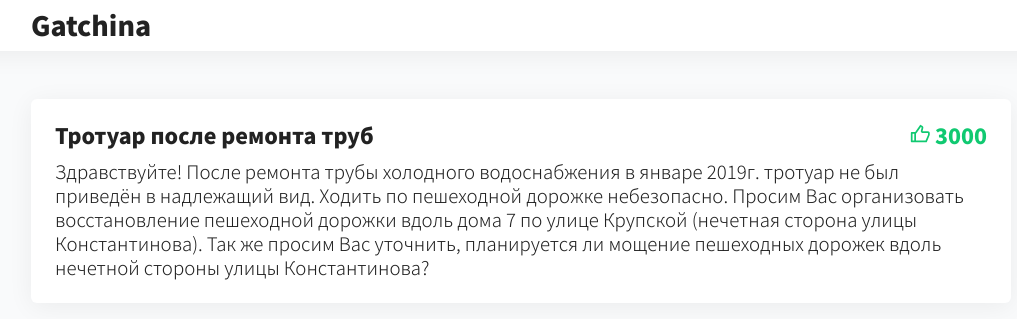
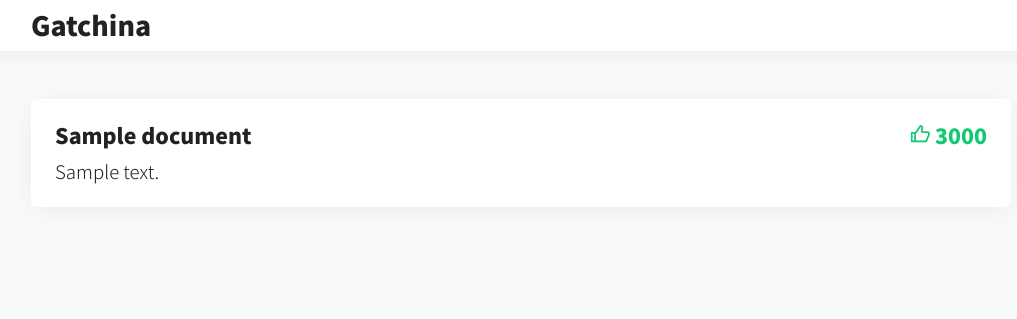
Before and after one commit to saydamir/HackGatchina2019back, a Flask app: template templates/issues.html in a window 1280 px wide. Shown: the top 319 px of the page, without its empty margins (119-1136 px from the left). Run offline with Flask 2, Linux system fonts and the light colour scheme; the template is opened without the code that fills it: most values are stand-ins (such as "Sample title", 1, 10 or a date in 2020).

Commit message:
display data: issue table

```diff
--- a/app.py
+++ b/app.py
@@ -97,8 +97,9 @@ def main_page_template():
     documents = []
     for document in collection.find():
         documents.append(document)
+        documents.sort(key=lambda i: len(i['users_like']))
     print(documents)
-    return render_template("index.html",
+    return render_template("issues.html",
         title = 'Home',
         documents = documents)
 
--- a/templates/index.html
+++ b/templates/index.html
@@ -9,7 +9,7 @@
   {% for document in documents %}
   <p>{{document.author}} says: <b>{{document.text}}</b>
     {% for image in document.images %}
-    <p>image: {{image}}</p>
+    <p><img src="/images/{{image}}"></p>
     {% endfor %}
   </p>
   {% endfor %}
--- a/templates/issues.html
+++ b/templates/issues.html
@@ -8,7 +8,7 @@
   <div class="container">
     <div class="row">
       <div class="col-xs-12">
-        <div class="head__logo">Gatchina</div>
+        <div class="head__logo">Gatchina<div>
       </div>
     </div>
   </div>
@@ -17,6 +17,7 @@
   <div class="container">
     <div class="row">
       <div class="col-xs-12">
+        {% for document in documents %}
         <!-- начало карточки -->
         <section class="card">
           <header class="card__header">
@@ -24,7 +25,7 @@
               <div class="col-xs-9">
                 <h6>
                   <!-- сюда заголовок -->
-                  Тротуар после ремонта труб
+                   {{document.title}}
                 </h6>
               </div>
               <div class="col-xs-3 card__counter">
@@ -37,16 +38,10 @@
           </header>
           <div class="card__body">
             <!-- сюда описание (теги -->
-              Здравствуйте! После ремонта трубы холодного водоснабжения в январе 2019г. тротуар не
-              был приведён в надлежащий вид. Ходить по пешеходной дорожке небезопасно.
-
-              Просим Вас организовать восстановление пешеходной дорожки вдоль дома 7
-              по улице Крупской (нечетная сторона улицы Константинова).
-
-              Так же просим Вас уточнить, планируется ли мощение пешеходных дорожек вдоль
-              нечетной стороны улицы Константинова?
+            {{document.text}}
           </div>
         </section>
+        {% endfor %}
         <!-- конец карточки-->
       </div>
     </div>
```
